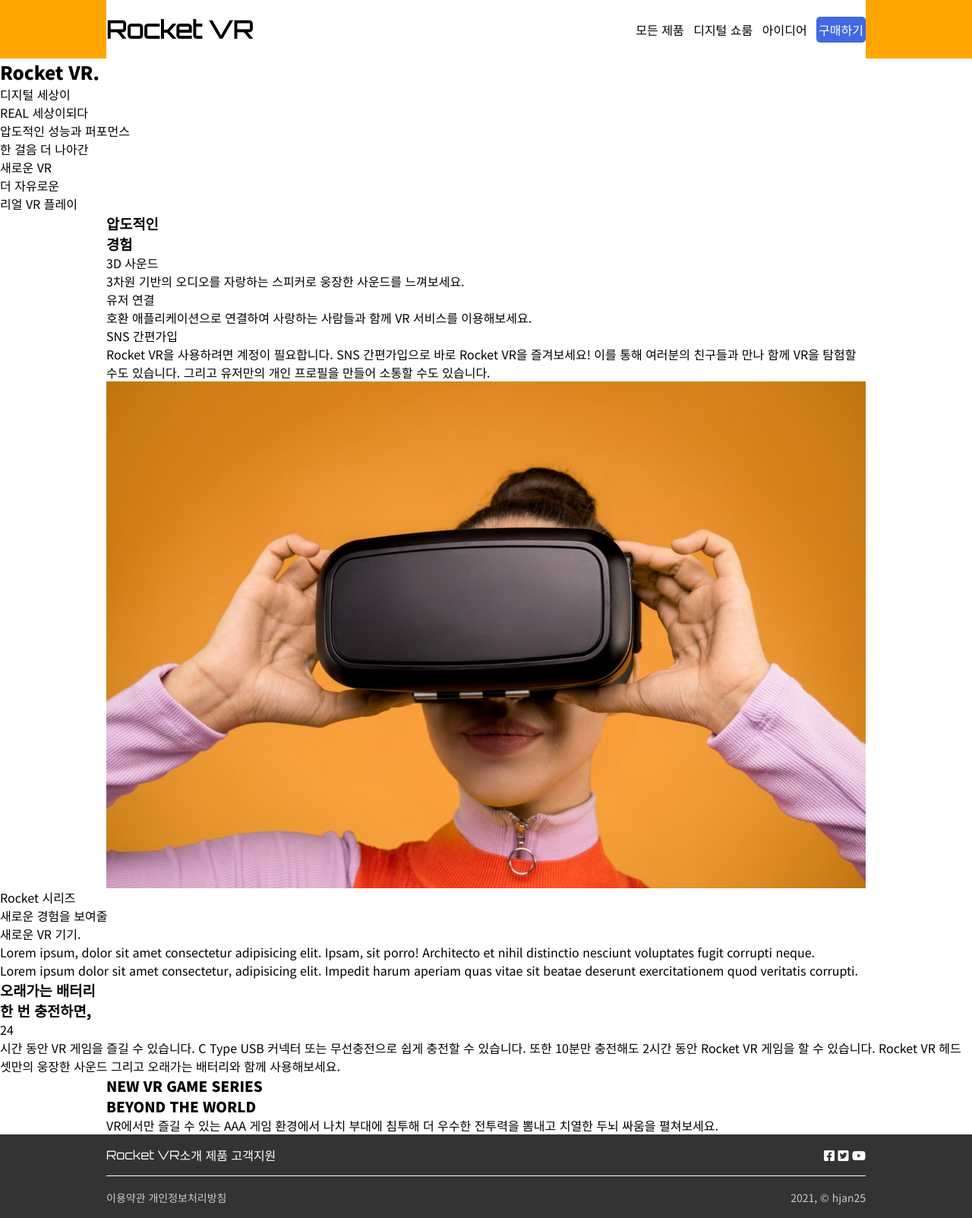
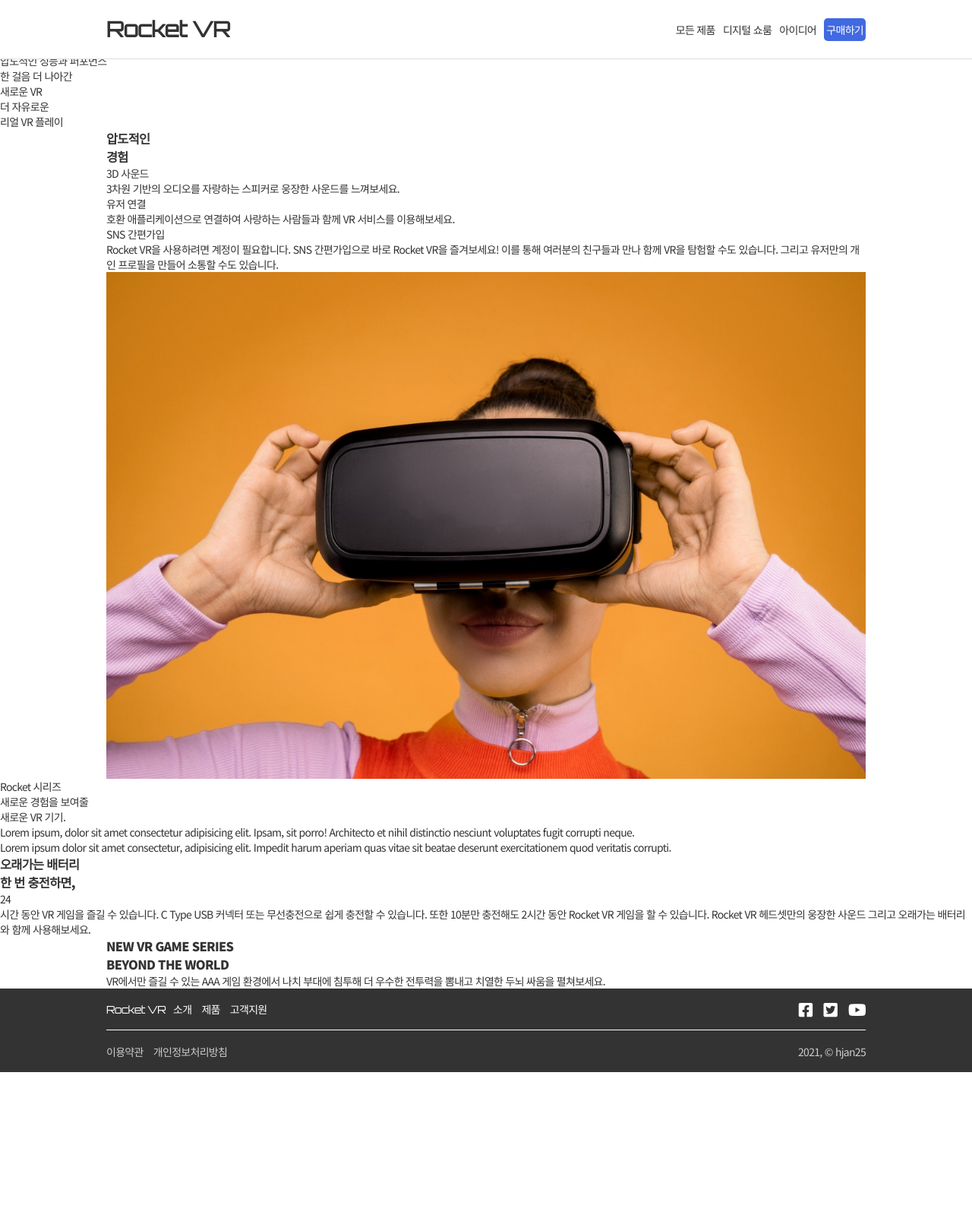
Before and after one commit to hjan25/portfolio5, a plain HTML site: page index.html in a window 1280 px wide. Shown: the whole page at 76% size. After the commit the page ends 1411 px from the top, so only its background shows below. Drawn offline with Linux system fonts and the light colour scheme.

Commit message:
Modify header
Modify header and footer's style

```diff
--- a/css/reset.css
+++ b/css/reset.css
@@ -7,7 +7,6 @@
 }
 a { color:inherit; text-decoration:none; }
 
-/* 이미지 넓이값은 필요한 곳에서 width:100% 설정할 것 */
 img { vertical-align:middle; border:none; max-width: 100%; }
 
 /*float 때문에 무너진 부모요소 살릴때*/
--- a/css/style.css
+++ b/css/style.css
@@ -4,6 +4,13 @@
 font-family: 'Orbitron', sans-serif; */
 html {
     font-family: 'Noto Sans KR', sans-serif;
+    font-size: 14px;
+}
+body {
+    overflow-x: hidden;
+    color: #333;
+    letter-spacing: -0.05em;
+    background: #fff;
 }
 .row {
     max-width: 1000px;
@@ -12,27 +19,40 @@ html {
 .logo {
     font-family: 'Orbitron', sans-serif;
 }
+.container {
+    /* iPhone 가로 스크롤 방지 */
+    overflow-x: hidden;
+}
 /* header style */
 .header {
-    background: orange;
+    position: fixed;
+    top: 0; left: 0;
+    width: 100%;
+    background: #fff;
+    border-bottom: 1.5px solid #ddd;
+    /* header bulr 구현x */
 }
 .header-inner {
     display: flex;
     justify-content: space-between;
-    align-items: center;
-    height: 77px;
-    background: #fff;
+    align-items: center; height: 77px;
 }
 .header-inner .menu-list li { display: inline-block;}
 .header-inner .menu-list li+li {margin-left: 0.5rem;}
 .header-inner .menu-list .menu {position: relative;}
-.header-inner .menu-list .menu:hover:before {
+.header-inner .menu-list .menu:before {
     content: '';
     position: absolute;
-    top: 100%;
-    width: 100%;
+    bottom: 100%;
+    width: 0%;
     height: 2px;
     background: royalblue;
+    opacity: 0;
+    transition: all 0.3s;
+}
+.header-inner .menu-list .menu:hover:before {
+    width: 100%;
+    opacity: 1;
 }
 .header-inner .menu-list .buy-btn {
     padding: 5px 3px;
@@ -40,6 +60,7 @@ html {
     border-radius: 5px;
     background: royalblue;
 }
+.open-gnb { display: none;}
 /* footer style */
 .footer {
     color: #fff;
@@ -53,11 +74,15 @@ html {
     border-bottom: 1px solid #fff;
 }
 .footer-top .menu-links { margin-right: auto;}
+.footer-top .sns-links { font-size: 1.5rem;}
+.footer-top .sns-links > a:hover { color: #ddd;}
+.footer-top .menu-links > a,
+.footer-top .sns-links > a+a,
+.footer-bottom .terms-links > a+a { margin-left: 0.7rem;}
 .footer-bottom {
     display: flex;
     justify-content: space-between;
     align-items: center;
-    font-size: 14px;
     height: 55px;
     color: #ccc;
 }
--- a/index.html
+++ b/index.html
@@ -21,6 +21,10 @@
                         <li class="buy-btn"><a href="#">구매하기</a></li>
                     </ul>
                 </nav>
+                <!-- mobile화면에서만 나타나기 -->
+                <div class="open-gnb">
+                    <i class="fas fa-bars"></i> <span class="blind">메뉴열기</span>
+                </div>
             </div>
         </header>
         <section id="scroll-section-0" class="scroll-section">
@@ -108,9 +112,9 @@
                     <a href="#">고객지원</a>
                 </div>
                 <div class="sns-links">
-                    <a href="#" target="_blank" rel="noopener noreferrer"><i class="fab fa-facebook-square"></i><span class="blind">페이스북</span></a>
-                    <a href="#" target="_blank" rel="noopener noreferrer"><i class="fab fa-twitter-square"></i><span class="blind">트위터</span></a>
-                    <a href="#" target="_blank" rel="noopener noreferrer"><i class="fab fa-youtube"></i><span class="blind">유튜브</span></a>
+                    <a href="https://www.facebook.com/" target="_blank" rel="noopener noreferrer"><i class="fab fa-facebook-square"></i><span class="blind">페이스북</span></a>
+                    <a href="https://twitter.com/" target="_blank" rel="noopener noreferrer"><i class="fab fa-twitter-square"></i><span class="blind">트위터</span></a>
+                    <a href="https://www.youtube.com/" target="_blank" rel="noopener noreferrer"><i class="fab fa-youtube"></i><span class="blind">유튜브</span></a>
                 </div>
             </div>
             <div class="footer-bottom row">
```
